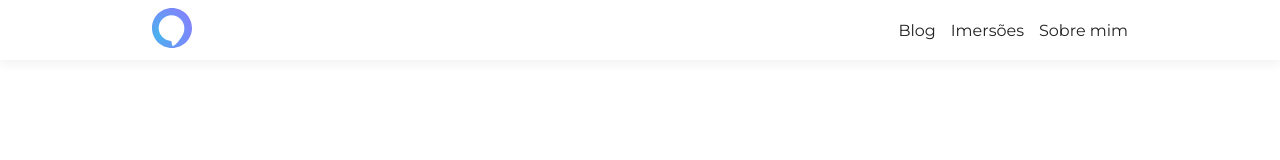
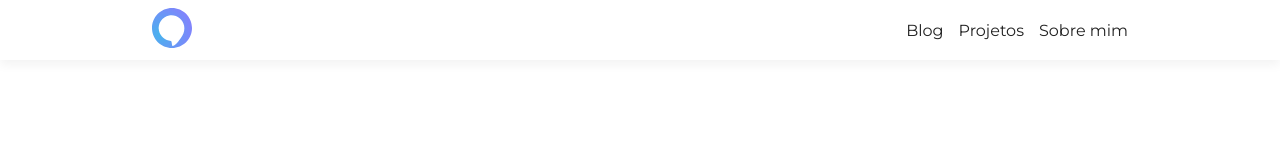
Before and after one commit to massaaki/personal-blog, a Next.js app: page /about in a window 1280 px wide. Shown: the top 160 px of the page. Built offline with nearby package versions, Linux system fonts and the light colour scheme.

Commit message:
fix(projects): Rename header link

```diff
--- a/src/shared/layout/DefaultLayout/components/Header/index.tsx
+++ b/src/shared/layout/DefaultLayout/components/Header/index.tsx
@@ -21,7 +21,7 @@ const Header = () => {
             </li>
             <li>
               <Link href="/projects">
-                <a>Imersões</a>
+                <a>Projetos</a>
               </Link>
             </li>
             <li>
```
